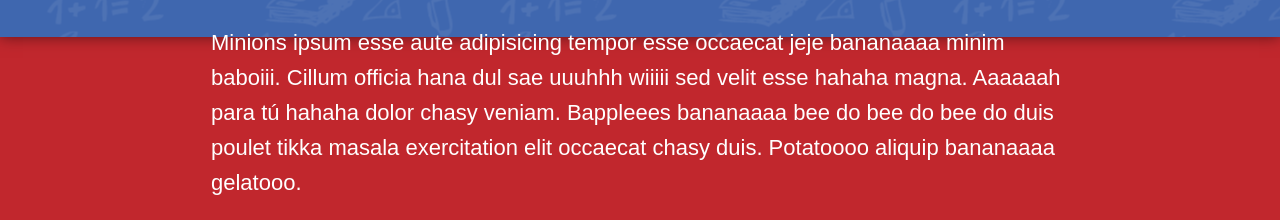
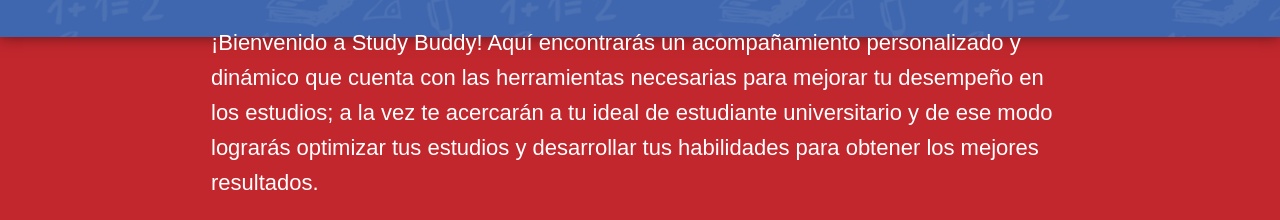
Before and after one commit to anheru88/LevelUp, a plain HTML site: page index.html in a window 1280 px wide. Shown: the part 142-362 px from the top of the page. Drawn offline with nearby package versions, Linux system fonts and the light colour scheme; a script that the page names is missing.

Commit message:
Agregado el texto de entrada

```diff
--- a/index.html
+++ b/index.html
@@ -48,7 +48,7 @@ var __adobewebfontsappname__ = "muse";
      </div>
     </div>
     <div class="clearfix colelem" id="u84-4"><!-- content -->
-     <p>Minions ipsum esse aute adipisicing tempor esse occaecat jeje bananaaaa minim baboiii. Cillum officia hana dul sae uuuhhh wiiiii sed velit esse hahaha magna. Aaaaaah para tú hahaha dolor chasy veniam. Bappleees bananaaaa bee do bee do bee do duis poulet tikka masala exercitation elit occaecat chasy duis. Potatoooo aliquip bananaaaa gelatooo.</p>
+     <p>¡Bienvenido a Study Buddy! Aquí encontrarás un acompañamiento personalizado y dinámico que cuenta con las herramientas necesarias para mejorar tu desempeño en los estudios; a la vez te acercarán a tu ideal de estudiante universitario y de ese modo lograrás optimizar tus estudios y desarrollar tus habilidades para obtener los mejores resultados.</p>
     </div>
     <div class="clearfix colelem" id="u102"><!-- group -->
      <a class="nonblock nontext rounded-corners grpelem" id="u86" href="instrucciones.html"><!-- simple frame --></a>
```
